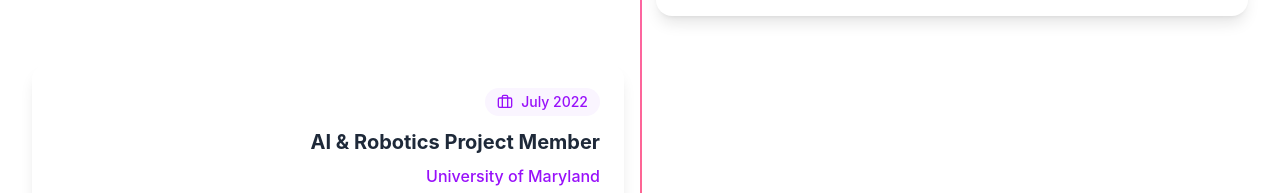
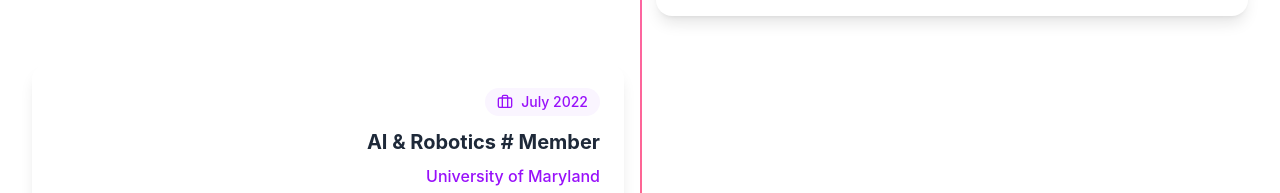
Before and after one commit to Chloe332/Portfolio, a React (Vite) app: page / in a window 1280 px wide. Shown: the part 4060-4253 px from the top of the page. Built offline with nearby package versions, Linux system fonts and the light colour scheme.

Commit message:
Update Experience.tsx

```diff
--- a/src/components/Experience.tsx
+++ b/src/components/Experience.tsx
@@ -118,7 +118,7 @@ export function Experience() {
     },
     {
       type: 'work',
-      title: 'AI & Robotics Project Member',
+      title: 'AI & Robotics # Member',
       organization: 'University of Maryland',
       period: 'July 2022',
       description:
```
